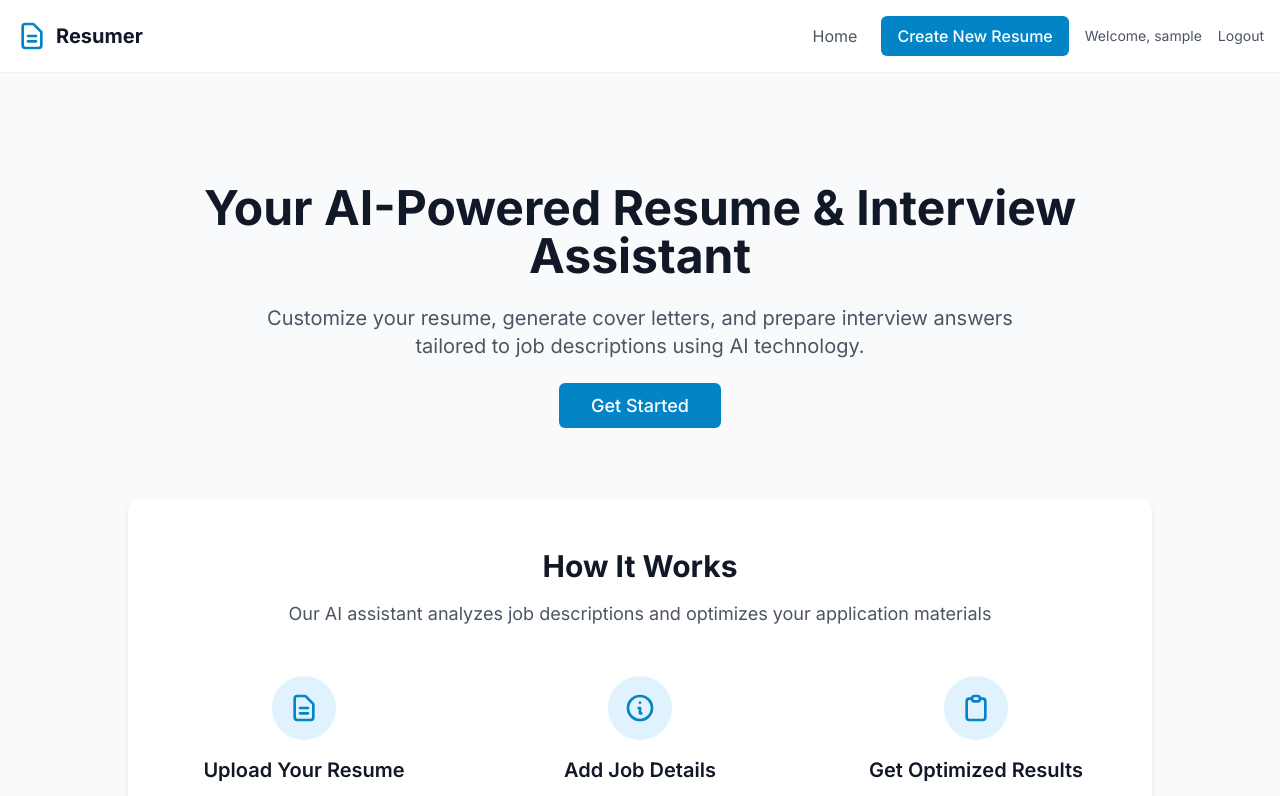
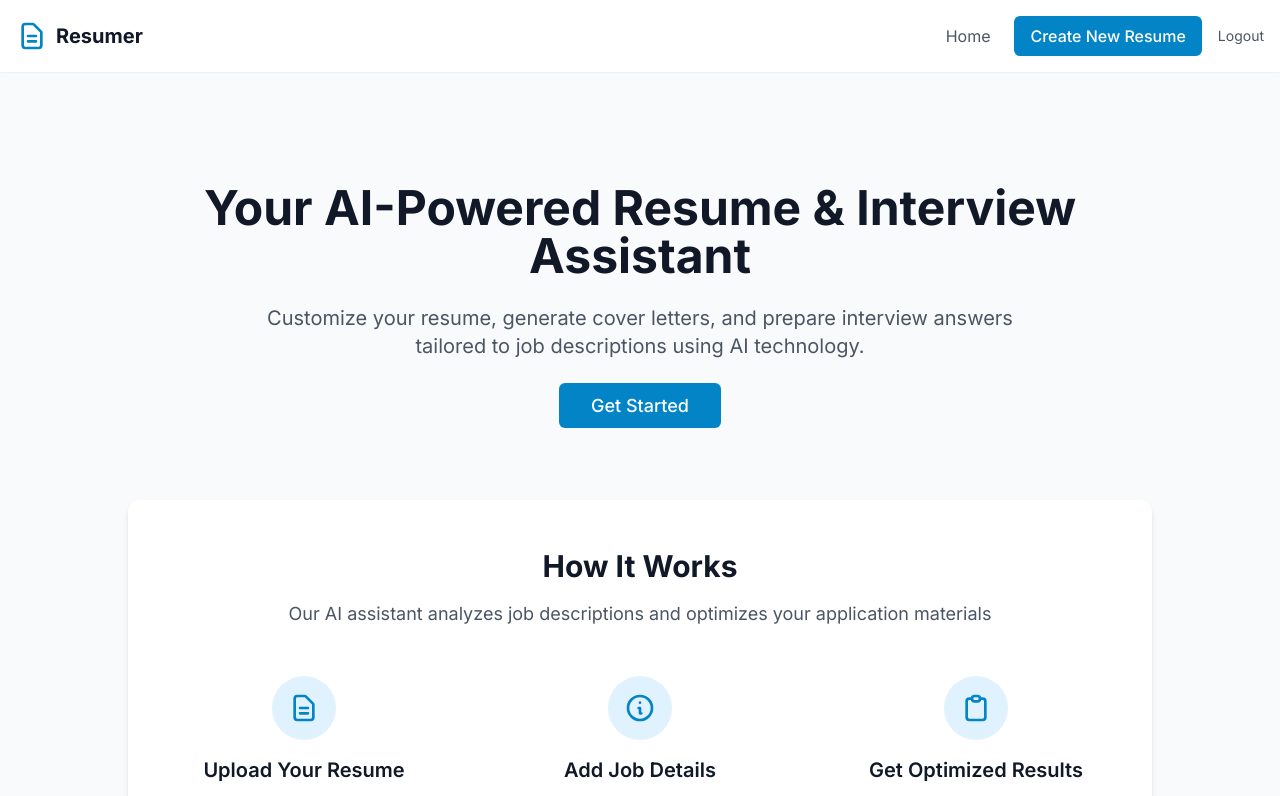
Before and after one commit to smile-dev49/resume-build-frontend, a React (Vite) app: page / in a window 1280 px wide. Shown: the top 796 px of the page. Built offline with nearby package versions, Linux system fonts and the light colour scheme; no server answers; sample sign-in values are in the browser's storage.

Commit message:
deleted user information

```diff
--- a/src/components/Header.tsx
+++ b/src/components/Header.tsx
@@ -74,9 +74,6 @@ const Header = () => {
             </nav>
 
             <div className="flex items-center space-x-4">
-              <span className="text-sm text-gray-600 hidden sm:inline">
-                Welcome, {user?.username}
-              </span>
               <button
                 onClick={handleLogout}
                 className="text-gray-600 hover:text-red-600 transition-colors text-sm"
```
